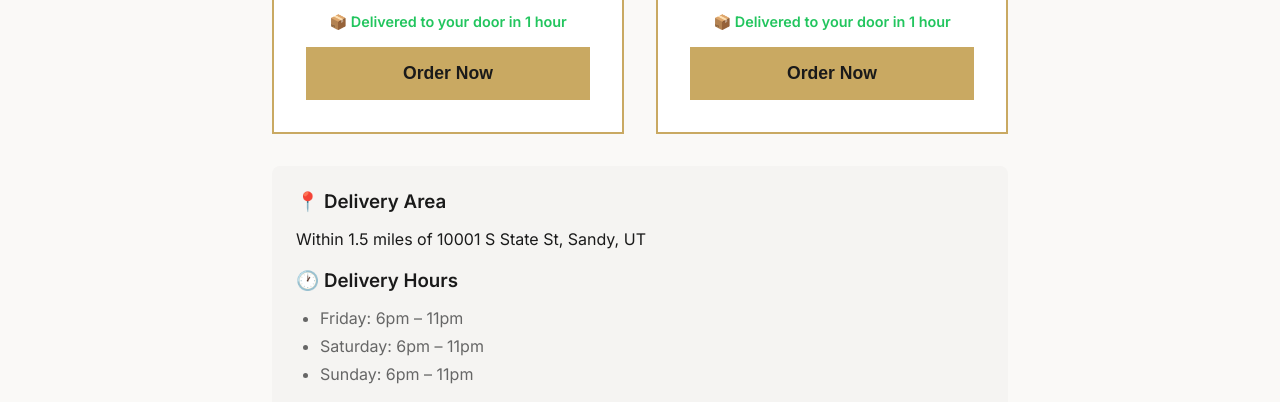
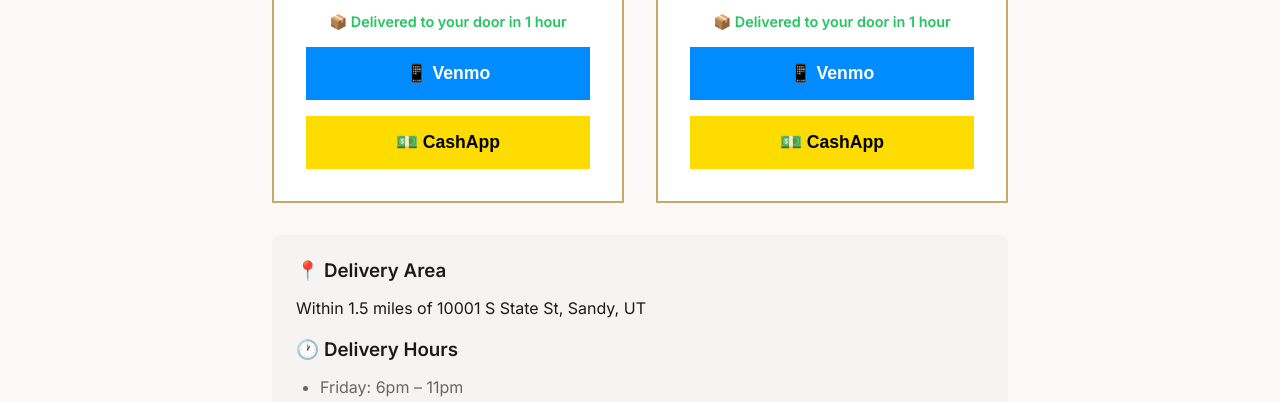
Before and after one commit to hannibalSCIPIO/protean-earth, a website: page public/express.html in a window 1280 px wide. Shown: the part 685-1087 px from the top of the page. Drawn offline with nearby package versions, Linux system fonts and the light colour scheme.

Commit message:
Fix confusing payment dialogs - clear Venmo/CashApp buttons

```diff
--- a/public/express.html
+++ b/public/express.html
@@ -78,6 +78,8 @@
             cursor: pointer;
             margin-top: 1rem;
         }
+        .product-card .venmo-btn { background: #008CFF; color: white; margin-bottom: 0.5rem; }
+        .product-card .cashapp-btn { background: #FFDC00; color: black; }
 
         .info-box {
             background: #f5f4f2;
@@ -128,7 +130,8 @@
                 <div class="qty">6 magnets (2.5" × 2.5")</div>
                 <div class="price">$24</div>
                 <div class="delivery">📦 Delivered to your door in 1 hour</div>
-                <button class="btn" onclick="orderExpress('square', 24)">Order Now</button>
+                <button class="btn venmo-btn" onclick="orderExpress('square', 24)">📱 Venmo</button>
+                <button class="btn cashapp-btn" onclick="orderExpressCashApp('square', 24)">💵 CashApp</button>
             </div>
 
             <div class="product-card">
@@ -136,7 +139,8 @@
                 <div class="qty">6 magnets (2.5" × 3.5")</div>
                 <div class="price">$27</div>
                 <div class="delivery">📦 Delivered to your door in 1 hour</div>
-                <button class="btn" onclick="orderExpress('rect', 27)">Order Now</button>
+                <button class="btn venmo-btn" onclick="orderExpress('rect', 27)">📱 Venmo</button>
+                <button class="btn cashapp-btn" onclick="orderExpressCashApp('rect', 27)">💵 CashApp</button>
             </div>
         </div>
 
@@ -176,14 +180,17 @@
             const sizeName = size === 'square' ? 'Square' : 'Rectangle';
             const note = `Express${sizeName}6Pack`;
 
-            // Show payment options
-            const choice = confirm('Press OK for Venmo, Cancel for CashApp');
+            window.open(`https://venmo.com/${VENMO_USERNAME}?txn=pay&amount=${price}&note=${note}Ref${phone}`, '_blank');
+        }
 
-            if (choice) {
-                window.open(`https://venmo.com/${VENMO_USERNAME}?txn=pay&amount=${price}&note=${note}Ref${phone}`, '_blank');
-            } else {
-                window.open(`https://cash.app/${CASHAPP_TAG}/${price}?note=${note}`, '_blank');
-            }
+        function orderExpressCashApp(size, price) {
+            const phone = prompt('Enter your phone number:');
+            if (!phone) return;
+
+            const sizeName = size === 'square' ? 'Square' : 'Rectangle';
+            const note = `Express${sizeName}6Pack`;
+
+            window.open(`https://cash.app/${CASHAPP_TAG}/${price}?note=${note}`, '_blank');
         }
     </script>
 </body>
```
Also changed, not shown: public/venues.html (+18 -8 lines).
